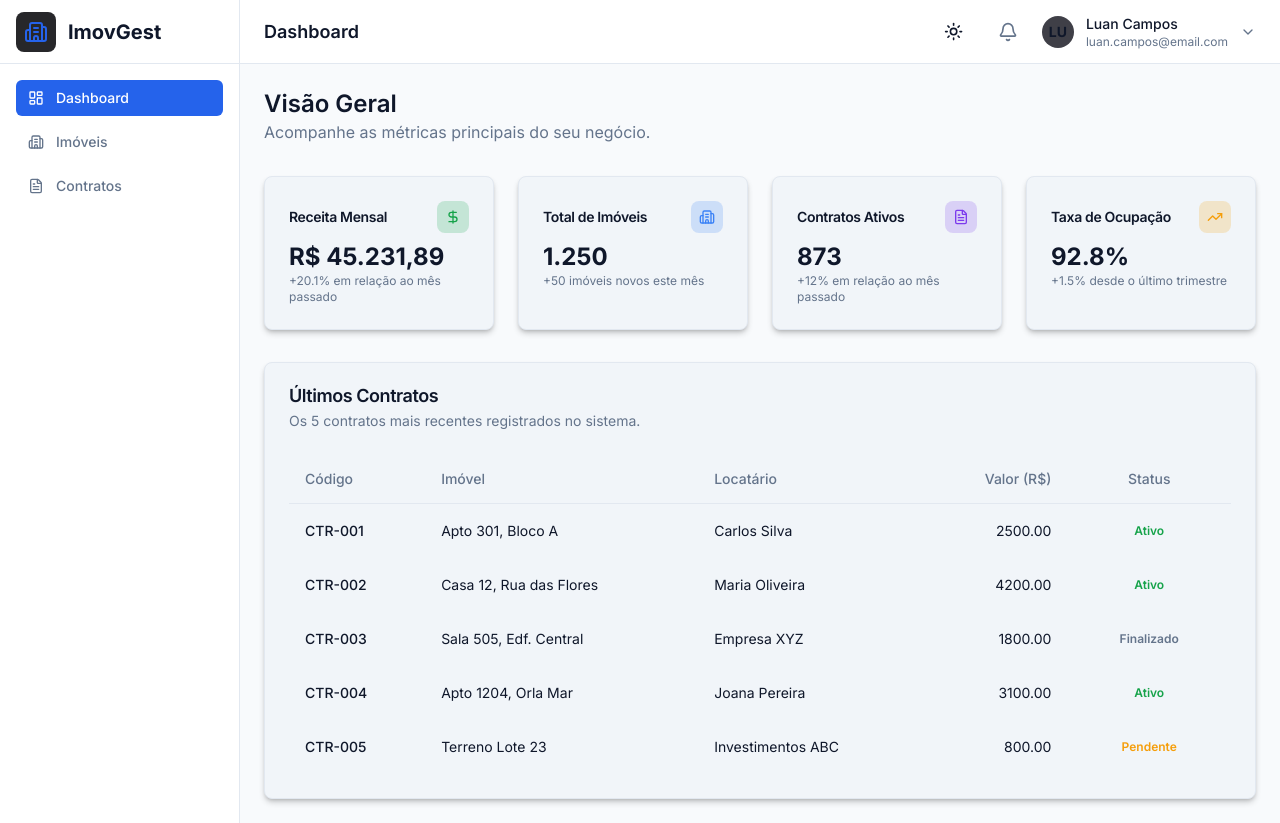
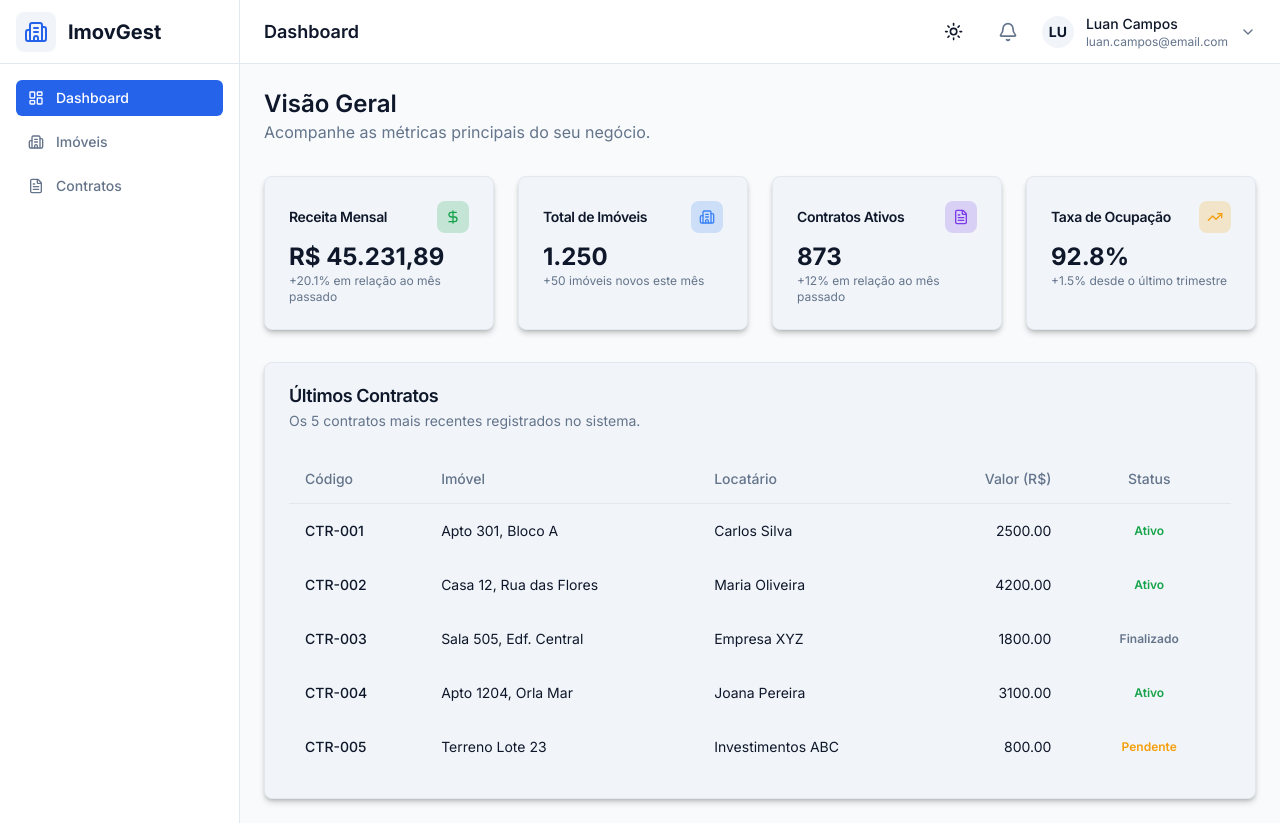
Before and after one commit to luanfcampos/gestao-imobiliaria, a Next.js app: page /dashboard in a window 1280 px wide. Built offline with nearby package versions, Linux system fonts and the light colour scheme.

Commit message:
Atualiza estilos do Header e Sidebar para utilizar variáveis CSS, melhorando a consistência visual.

```diff
--- a/src/components/shared/Header.tsx
+++ b/src/components/shared/Header.tsx
@@ -26,7 +26,7 @@ export function Header() {
           <Bell className="h-5 w-5 text-[var(--color-text-secondary)]" />
         </button>
         <div className="flex items-center gap-3">
-            <div className="w-8 h-8 rounded-full bg-zinc-700 flex items-center justify-center text-sm font-bold">
+            <div className="w-8 h-8 rounded-full bg-[var(--color-surface-raised)] flex items-center justify-center text-sm font-bold">
                 LU
             </div>
             <div className="flex flex-col text-sm">
--- a/src/components/shared/Sidebar.tsx
+++ b/src/components/shared/Sidebar.tsx
@@ -17,7 +17,7 @@ export function Sidebar() {
   return (
     <aside className="w-60 min-h-screen bg-[var(--color-surface)] border-r border-[var(--color-border)] flex flex-col">
       <div className="flex items-center gap-3 h-16 px-4 border-b border-[var(--color-border)]">
-        <div className="bg-zinc-800 p-2 rounded-lg">
+        <div className="bg-[var(--color-surface-raised)] p-2 rounded-lg">
           <Building2 className="h-6 w-6 text-[var(--color-accent)]" />
         </div>
         <span className="text-xl font-bold text-[var(--color-text-primary)]">
```
